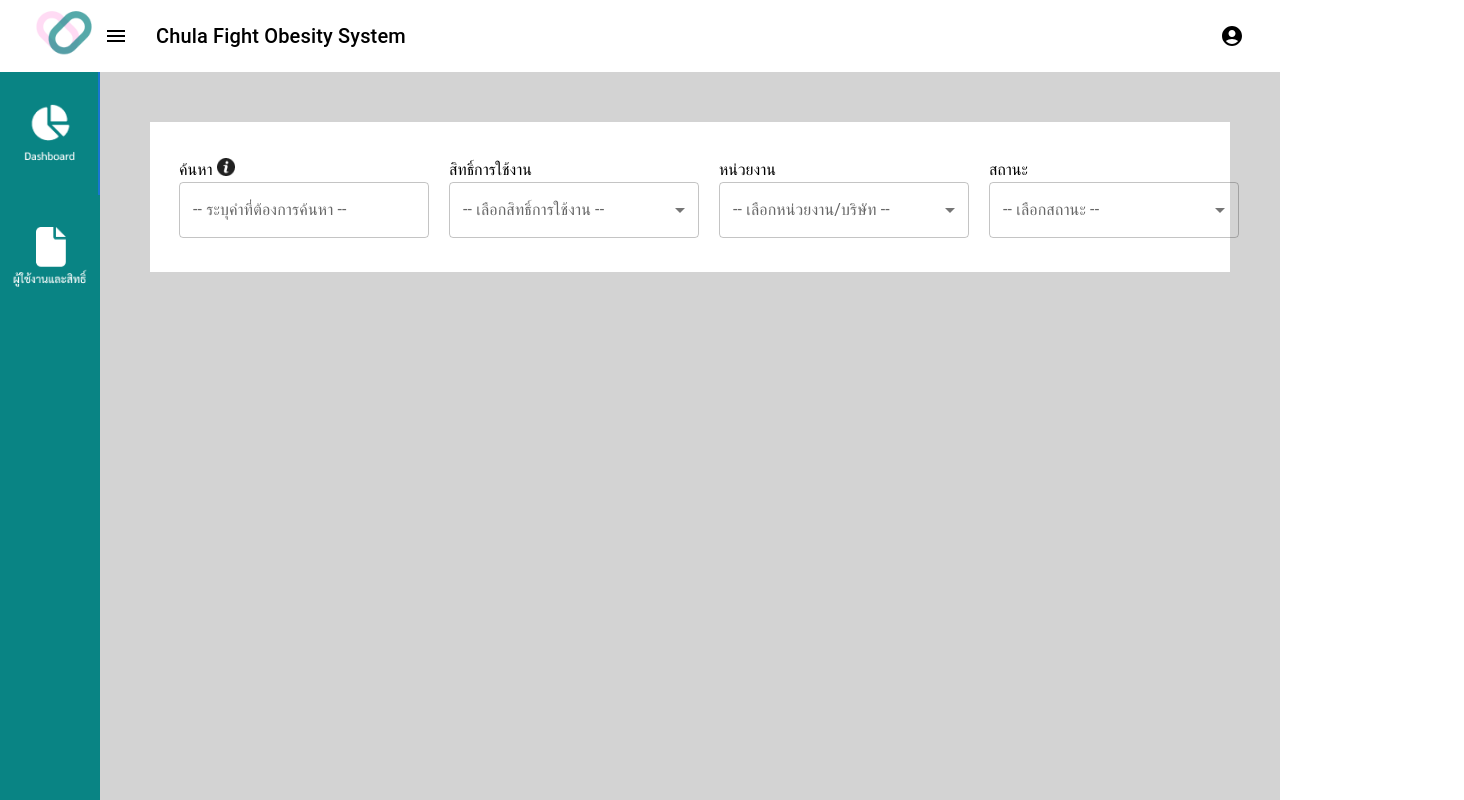
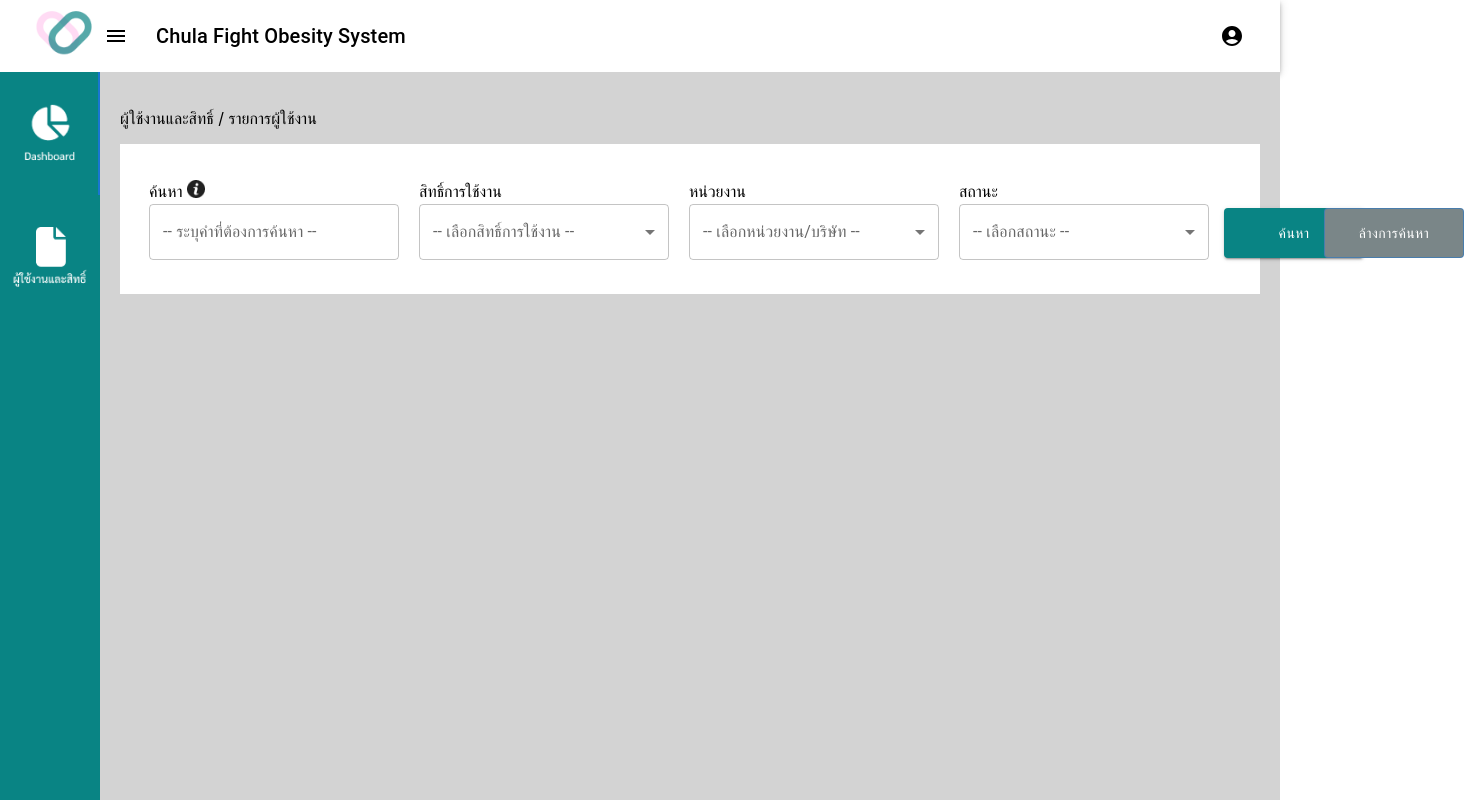
Before and after one commit to chubbyjamyy/chula-fight-obesity-portal, a React (Create React App) app: page /userPermission in a window 1280 px wide. Shown: the top 800 px of the page, 1464 px wide, since content can reach past the window. Built offline with nearby package versions, Linux system fonts and the light colour scheme.

Commit message:
complete user permission filtering

```diff
--- a/src/Pages/UserPermission.css
+++ b/src/Pages/UserPermission.css
@@ -7,7 +7,7 @@
 
 .user-filtering-container {
   flex-grow: 1; /* Allow UserFiltering to take up available space */
-  padding: 50px;
+  padding: 20px;
   width: 50%;
   height: 29%;/* Add padding to create space around UserFiltering */
 }
--- a/src/shared/UserFiltering.css
+++ b/src/shared/UserFiltering.css
@@ -26,14 +26,23 @@
 }
 
 .column .MuiFormControl-root {
-    width: 100%; /* Set the FormControl to take 100% of its container width */
-    min-width: 250px; /* Adjust the minimum width of the FormControl as needed */
-  }
+    width: 100%;
+    /* Set the FormControl to take 100% of its container width */
+    min-width: 250px;
+    /* Adjust the minimum width of the FormControl as needed */
+}
 
 .search-container {
     display: flex;
     align-items: center;
     /* Vertical center alignment */
+}
+
+.button{
+    font-size: 16px;
+    /* Increase the font-size as needed */
+    width: 140px;
+    height: 50px;
 }
 
 .search-text {
@@ -44,10 +53,8 @@
 /* Additional styling for the InfoIcon if necessary */
 .info-icon img {
     width: 18px;
-    /* Adjust the width as needed */
     height: 18px;
     padding-left: 5px;
-    /* Adjust the height as needed */
 }
 
 /* UserFiltering.css */
@@ -68,3 +75,12 @@
     margin-right: 10px;
     /* Adjust the margin as needed */
 }
+
+.column-button {
+    width: 100%;
+    /* Set the button to take 100% of its container width */
+    min-width: 100px;
+    /* Adjust the minimum width of the button as needed */
+    margin-top: 40px;
+    /* Adjust the margin-top as needed for spacing */
+}
--- a/src/shared/UserFiltering.tsx
+++ b/src/shared/UserFiltering.tsx
@@ -1,5 +1,13 @@
 import React, { useState } from "react";
-import { TextField, MenuItem, Select, FormControl, Box, InputLabel } from "@mui/material";
+import {
+  TextField,
+  MenuItem,
+  Select,
+  FormControl,
+  Box,
+  InputLabel,
+  Button,
+} from "@mui/material";
 import InfoIcon from "../asset/InfoIcon.png";
 import "./UserFiltering.css"; // Import a CSS file for styling
 
@@ -32,6 +40,7 @@ const UserFiltering = () => {
 
   return (
     <div>
+      <p>ผู้ใช้งานและสิทธิ์  /  รายการผู้ใช้งาน</p>
       <Box p={3} bgcolor={"white"}>
         <div className="two-column-container">
           <div className="column">
@@ -104,6 +113,24 @@ const UserFiltering = () => {
               </Select>
             </FormControl>
           </div>
+          <div className="column-button">
+            <Button
+              variant="contained"
+              className="button"
+              style={{ backgroundColor: "#098484" }}
+            >
+              ค้นหา
+            </Button>
+          </div>
+          <div className="column-button">
+            <Button
+              variant="outlined"
+              className="button"
+              style={{ backgroundColor: "#7A8688", color: "white" }}
+            >
+              ล้างการค้นหา
+            </Button>
+          </div>
         </div>
       </Box>
     </div>
```
Lines whose indentation alone changed are shown as unchanged.
